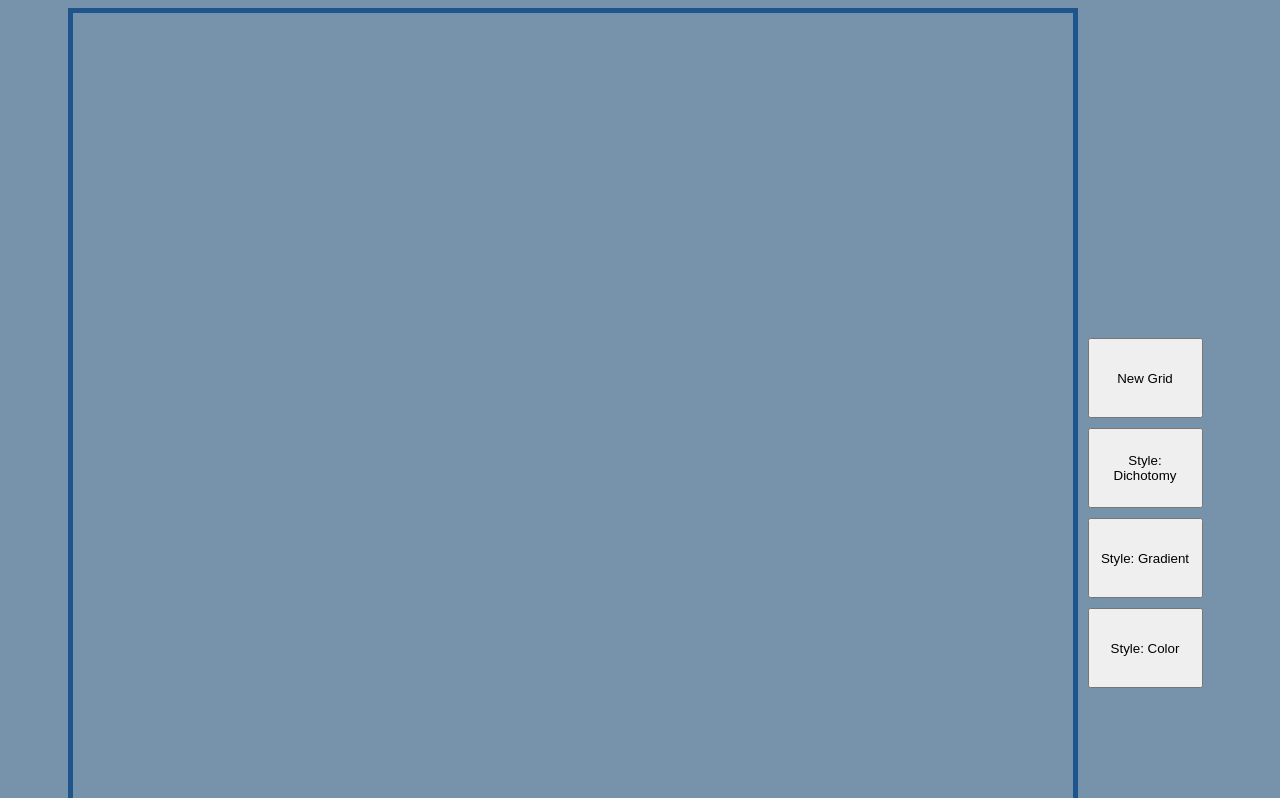
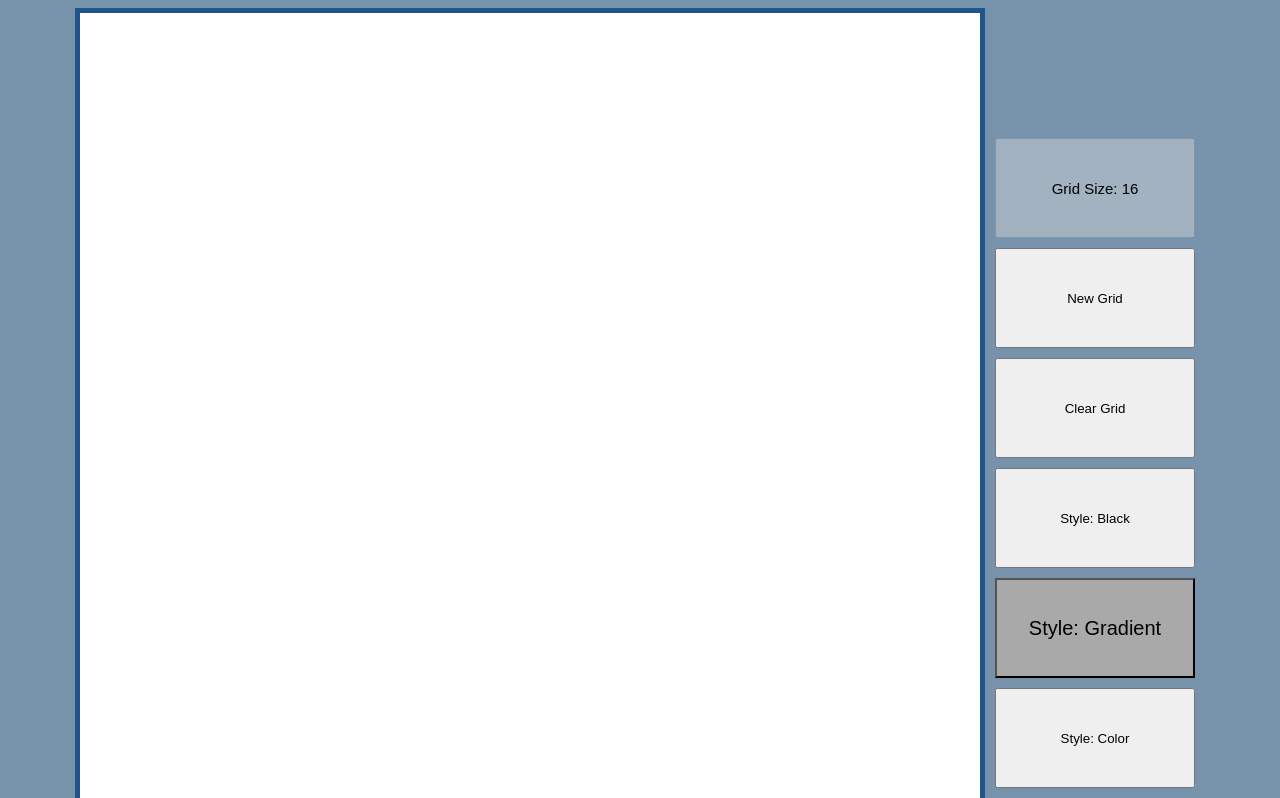
Before and after one commit to ShortFir/etch-a-sketch, a plain HTML site: page index.html in a window 1280 px wide. Both pictures are taken after a click on the button "Style: Gradient". Shown: the top 798 px of the page. Drawn offline with Linux system fonts and the light colour scheme.

Commit message:
Finished functions. Commit before moving script etc to js file.

```diff
--- a/index.html
+++ b/index.html
@@ -33,93 +33,137 @@
         const container = document.getElementById("container");
         const grid = document.createElement("div");
         const buttons = document.createElement("div");
+        const feedbackButton = document.createElement("button");
         const gridSizeButton = document.createElement("button");
+        const gridClearButton = document.createElement("button");
         const gridDichotomyButton = document.createElement("button");
         const gridGradientButton = document.createElement("button");
         const gridColorButton = document.createElement("button");
-        let boxSize;
         let box;
-        let boxHover
-        let backColor;
         let R, G, B;
+        let gridSize = 16;
+        let gridArray = [];
+        let backColor = "rgb(255, 255, 255)";
         let gridColorOption = "dichotomy";
 
         container.appendChild(grid);
         container.appendChild(buttons);
+        buttons.appendChild(feedbackButton);
         buttons.appendChild(gridSizeButton);
+        buttons.appendChild(gridClearButton);
         buttons.appendChild(gridDichotomyButton);
         buttons.appendChild(gridGradientButton);
         buttons.appendChild(gridColorButton);
 
         buttons.style.display = "flex";
         buttons.style.flexFlow = "column";
-        buttons.style.justifyContent = "center";
+        buttons.style.justifyItems = "center";
         buttons.style.alignContent = "center";
         buttons.style.margin = "5px";
         Array.from(buttons.childNodes).forEach(e =>
         {
-            e.style.height = "80px";
-            e.style.width = "115px";
+            e.style.height = "100px";
+            e.style.width = "200px";
             e.style.margin = "5px";
             e.style.textAlign = "center";
         });
 
         grid.style.display = "grid";
-        grid.style.height = "1000px";
-        grid.style.width = "1000px";
+        grid.style.height = "900px";
+        grid.style.width = "900px";
         grid.style.borderStyle = "solid";
         grid.style.borderWidth = "5px";
         grid.style.borderColor = "#1f548c";
 
+        feedbackButton.textContent = "Grid Size: " + gridSize;
         gridSizeButton.textContent = "New Grid";
-        gridDichotomyButton.textContent = "Style:\nDichotomy";
-        gridGradientButton.textContent = "Style:\nGradient";
-        gridColorButton.textContent = "Style:\nColor";
+        gridClearButton.textContent = "Clear Grid";
+        gridDichotomyButton.textContent = "Style: Black";
+        gridGradientButton.textContent = "Style: Gradient";
+        gridColorButton.textContent = "Style: Color";
+
+        feedbackButton.disabled = true;
+        feedbackButton.style.color = "black";
+        feedbackButton.style.fontSize = "15px";
+        gridDichotomyButton.style.backgroundColor = "darkgrey";
+        gridDichotomyButton.style.fontSize = "20px";
+
+        createGrid();
 
         gridSizeButton.addEventListener("click", () =>
         {
+            gridSizePrompt();
             while (grid.firstChild)
             {
                 grid.removeChild(grid.firstChild);
             }
             createGrid()
+            feedbackButton.textContent = "Grid Size: " + gridSize;
+        });
+        gridClearButton.addEventListener("click", () =>
+        {
+            gridArray.forEach(e =>
+            {
+                e.style.backgroundColor = "rgb(255, 255, 255)";
+            });
         });
         gridDichotomyButton.addEventListener("click", () =>
         {
+            gridDichotomyButton.style.backgroundColor = "darkgrey";
+            gridDichotomyButton.style.fontSize = "20px";
+            gridGradientButton.style.backgroundColor = "";
+            gridGradientButton.style.fontSize = "";
+            gridColorButton.style.backgroundColor = "";
+            gridColorButton.style.fontSize = "";
             gridColorOption = "dichotomy";
         });
         gridGradientButton.addEventListener("click", () =>
         {
+            gridDichotomyButton.style.backgroundColor = "";
+            gridDichotomyButton.style.fontSize = "";
+            gridGradientButton.style.backgroundColor = "darkgrey";
+            gridGradientButton.style.fontSize = "20px";
+            gridColorButton.style.backgroundColor = "";
+            gridColorButton.style.fontSize = "";
             gridColorOption = "gradient";
         });
         gridColorButton.addEventListener("click", () =>
         {
+            gridDichotomyButton.style.backgroundColor = "";
+            gridDichotomyButton.style.fontSize = "";
+            gridGradientButton.style.backgroundColor = "";
+            gridGradientButton.style.fontSize = "";
+            gridColorButton.style.backgroundColor = "darkgrey";
+            gridColorButton.style.fontSize = "20px";
             gridColorOption = "color";
         });
-        function createGrid()
+        function gridSizePrompt()
         {
             while (true)
             {
-                boxSize = prompt("What size grid? (1 - 100): ", 16);
-                boxSize = Number(boxSize);
-                if (boxSize !== NaN && boxSize >= 1 && boxSize <= 100)
+                gridSize = prompt("What size grid? (1 - 100): ", 16);
+                gridSize = Number(gridSize);
+                if (gridSize !== NaN && gridSize >= 1 && gridSize <= 100)
                 {
                     break;
                 }
             }
-            grid.style.gridTemplateColumns = "repeat(" + boxSize + ", 1fr)";
-            grid.style.gridTemplateRows = "repeat(" + boxSize + ", 1fr)";
+        }
+        function createGrid()
+        {
+            grid.style.gridTemplateColumns = "repeat(" + gridSize + ", 1fr)";
+            grid.style.gridTemplateRows = "repeat(" + gridSize + ", 1fr)";
 
-            for(let i = 0; i < (Math.pow(boxSize, 2)); i++)
+            for(let i = 0; i < (Math.pow(gridSize, 2)); i++)
             {
                 box = document.createElement("div")
                 box.classList.add("boxes");
                 box.style.backgroundColor = "rgb(255, 255, 255)";
                 grid.appendChild(box);
             }
-            boxHover = Array.from(document.getElementsByClassName("boxes"));
+            gridArray = Array.from(document.getElementsByClassName("boxes"));
 
-            boxHover.forEach(element =>
+            gridArray.forEach(element =>
             {
                 element.addEventListener("mouseenter", () =>
                 {
@@ -151,16 +195,28 @@
                 if (Number.isNaN(R))
                 {
                     R = (backColor.slice(4, 6)) - 25;
+                    if (Number.isNaN(R))
+                    {
+                        R = 0;
+                    }
                 }
                 G = (backColor.slice(9, 12)) - 25;
                 if (Number.isNaN(G))
                 {
                     G = (backColor.slice(8, 10)) - 25;
+                    if (Number.isNaN(G))
+                    {
+                        G = 0;
+                    }
                 }
                 B = (backColor.slice(14, 17)) - 25;
                 if (Number.isNaN(B))
                 {
                     B = (backColor.slice(12, 14)) - 25;
+                    if (Number.isNaN(B))
+                    {
+                        B = 0;
+                    }
                 }
                 element.style.backgroundColor = "rgb(" + R + ", " + G + ", " + B + ")";
             }else if (backColor == "rgb(5, 5, 5)")
```
